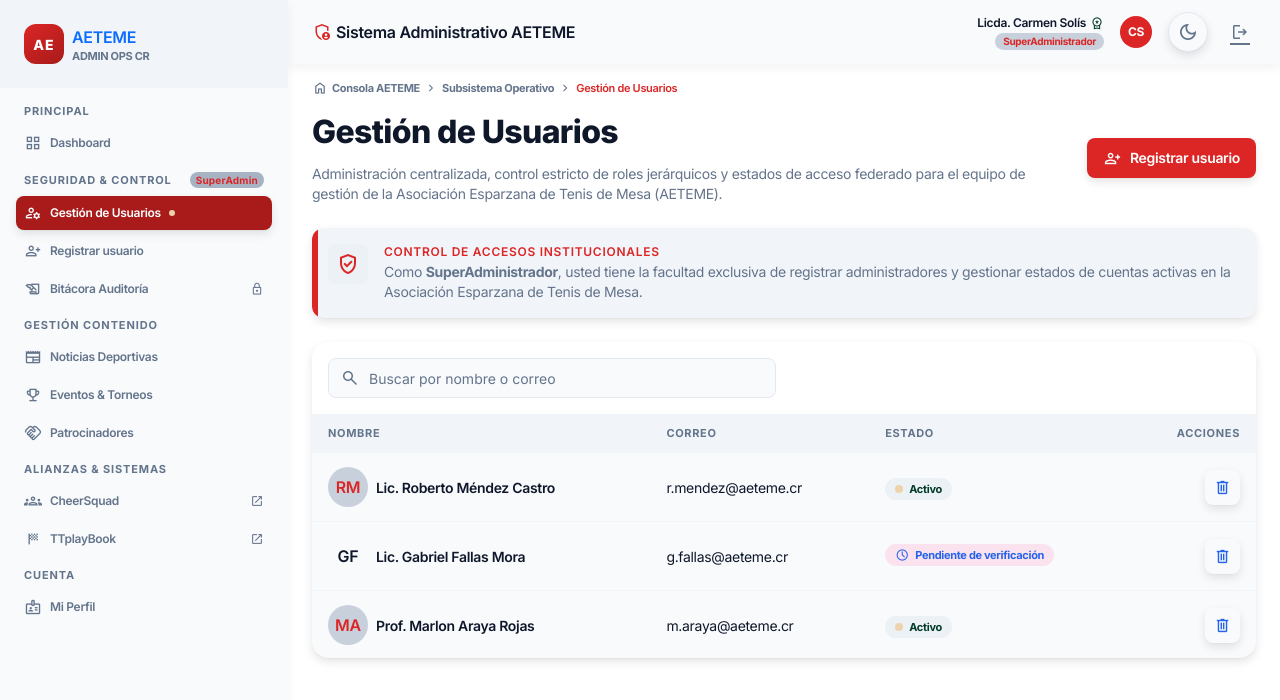
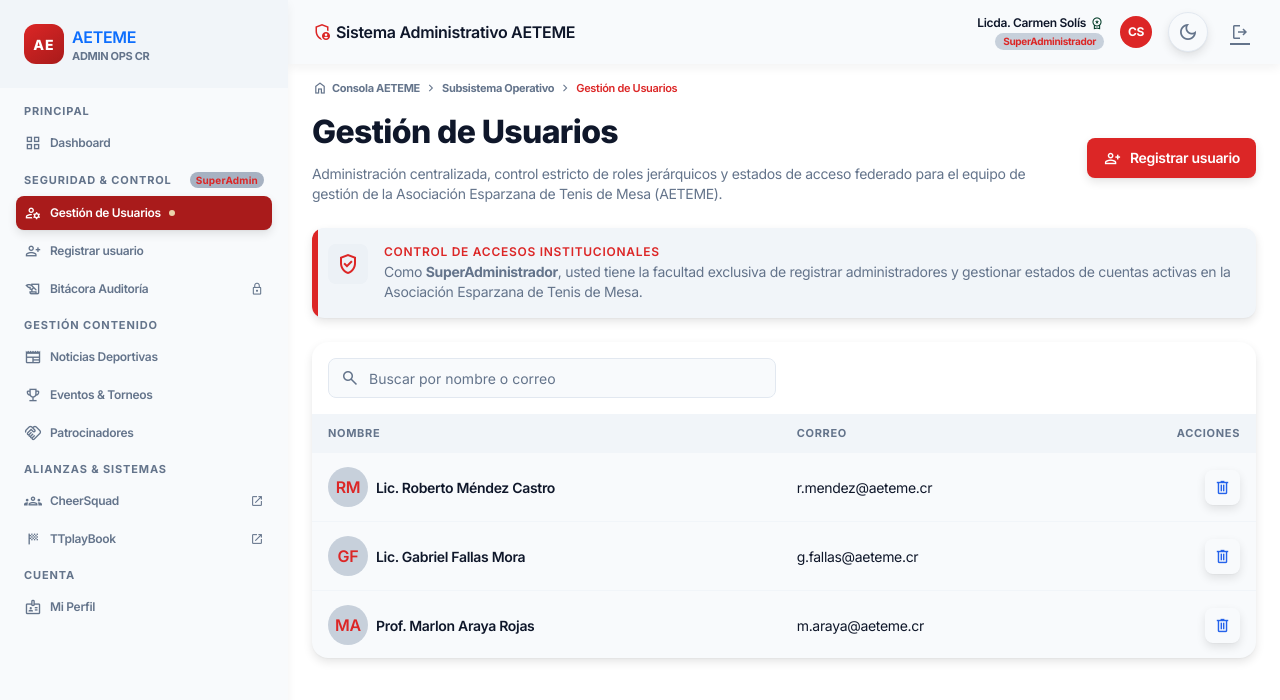
Before and after one commit to Yandell-code-master/Sistema-Administratimo-AETEME, a React (Vite) app in the folder frontend/: page /usuarios in a window 1280 px wide. Shown: the top 700 px of the page. Built offline with nearby package versions, Linux system fonts and the light colour scheme.

Commit message:
fix: oculto el estado y retiro las cuentas dadas de baja

```diff
--- a/frontend/src/pages/GestionUsuariosPage.tsx
+++ b/frontend/src/pages/GestionUsuariosPage.tsx
@@ -1,32 +1,15 @@
 import { useMemo, useState } from 'react';
 import { Link } from 'react-router-dom';
 import AdminLayout from '../layouts/AdminLayout';
-import StatusChip from '../components/StatusChip';
-import type { StatusChipVariant } from '../components/StatusChip';
 import ConfirmDialog from '../components/ConfirmDialog';
 import Toast from '../components/Toast';
-
-type EstadoCuenta = 'activo' | 'pendiente' | 'baja';
 
 interface UsuarioAdmin {
   id: string;
   nombre: string;
   correo: string;
   avatar: string;
-  estado: EstadoCuenta;
 }
-
-const CHIP_POR_ESTADO: Record<EstadoCuenta, StatusChipVariant> = {
-  activo: 'active',
-  pendiente: 'pending',
-  baja: 'baja',
-};
-
-const AVATAR_POR_ESTADO: Record<EstadoCuenta, string> = {
-  activo: 'user-avatar--soft',
-  pendiente: 'user-avatar--pending',
-  baja: 'user-avatar--pending',
-};
 
 const USUARIOS_INICIALES: UsuarioAdmin[] = [
   {
@@ -34,21 +17,18 @@ const USUARIOS_INICIALES: UsuarioAdmin[] = [
     nombre: 'Lic. Roberto Méndez Castro',
     correo: 'r.mendez@aeteme.cr',
     avatar: 'RM',
-    estado: 'activo',
   },
   {
     id: 'u-3',
     nombre: 'Lic. Gabriel Fallas Mora',
     correo: 'g.fallas@aeteme.cr',
     avatar: 'GF',
-    estado: 'pendiente',
   },
   {
     id: 'u-4',
     nombre: 'Prof. Marlon Araya Rojas',
     correo: 'm.araya@aeteme.cr',
     avatar: 'MA',
-    estado: 'activo',
   },
 ];
 
@@ -58,7 +38,10 @@ const normalizar = (texto: string) =>
     .normalize('NFD')
     .replace(/[\u0300-\u036f]/g, '');
 
-/* Gestión de Usuarios — pantalla exclusiva del SuperAdministrador (RF-SU-01.02). */
+/* Gestión de Usuarios — pantalla exclusiva del SuperAdministrador (RF-SU-01.02).
+   La eliminación de una cuenta es lógica (Activo = 0 en base de datos), pero la
+   cuenta dada de baja se retira de esta vista: el atributo estado/Activo es un
+   detalle de persistencia y no se muestra. */
 export default function GestionUsuariosPage() {
   const [termino, setTermino] = useState('');
   const [usuarios, setUsuarios] = useState<UsuarioAdmin[]>(USUARIOS_INICIALES);
@@ -75,11 +58,7 @@ export default function GestionUsuariosPage() {
 
   function confirmarBaja() {
     if (!destino) return;
-    setUsuarios((prev) =>
-      prev.map((usuario) =>
-        usuario.id === destino.id ? { ...usuario, estado: 'baja' as const } : usuario,
-      ),
-    );
+    setUsuarios((prev) => prev.filter((usuario) => usuario.id !== destino.id));
     setToast({
       message: `Cuenta de ${destino.nombre} desactivada correctamente`,
       icon: 'person_off',
@@ -176,7 +155,6 @@ export default function GestionUsuariosPage() {
               <tr className="text-label-sm">
                 <th scope="col">Nombre</th>
                 <th scope="col">Correo</th>
-                <th scope="col">Estado</th>
                 <th scope="col" className="text-end">
                   Acciones
                 </th>
@@ -185,24 +163,23 @@ export default function GestionUsuariosPage() {
             <tbody>
               {filtrados.length === 0 ? (
                 <tr>
-                  <td colSpan={4} className="text-center text-body-sm text-on-surface-variant p-4">
-                    Ningún usuario coincide con la búsqueda.
+                  <td colSpan={3} className="text-center text-body-sm text-on-surface-variant p-4">
+                    {termino.trim()
+                      ? 'Ningún usuario coincide con la búsqueda.'
+                      : 'No hay usuarios registrados.'}
                   </td>
                 </tr>
               ) : (
                 filtrados.map((usuario) => (
                   <tr
                     key={usuario.id}
-                    className={`user-row${usuario.estado === 'baja' ? ' user-row--inactive' : ''}`}
+                    className="user-row"
                     data-nombre={usuario.nombre}
                     data-correo={usuario.correo}
                   >
                     <td>
                       <div className="user-cell">
-                        <span
-                          className={`user-avatar ${AVATAR_POR_ESTADO[usuario.estado]}`}
-                          aria-hidden="true"
-                        >
+                        <span className="user-avatar user-avatar--soft" aria-hidden="true">
                           {usuario.avatar}
                         </span>
                         <span className="user-name text-on-surface">{usuario.nombre}</span>
@@ -213,25 +190,13 @@ export default function GestionUsuariosPage() {
                         {usuario.correo}
                       </a>
                     </td>
-                    <td className="status-cell">
-                      <StatusChip variant={CHIP_POR_ESTADO[usuario.estado]} />
-                    </td>
                     <td className="text-end action-cell">
                       <button
                         type="button"
                         className="btn-icon-danger js-baja"
                         data-usuario={usuario.nombre}
-                        title={
-                          usuario.estado === 'baja'
-                            ? 'Cuenta ya dada de baja'
-                            : `Dar de baja a ${usuario.nombre}`
-                        }
-                        aria-label={
-                          usuario.estado === 'baja'
-                            ? 'Cuenta ya dada de baja'
-                            : `Dar de baja a ${usuario.nombre}`
-                        }
-                        disabled={usuario.estado === 'baja'}
+                        title={`Dar de baja a ${usuario.nombre}`}
+                        aria-label={`Dar de baja a ${usuario.nombre}`}
                         onClick={() => setDestino(usuario)}
                       >
                         <span className="material-symbols-outlined" aria-hidden="true">
```
